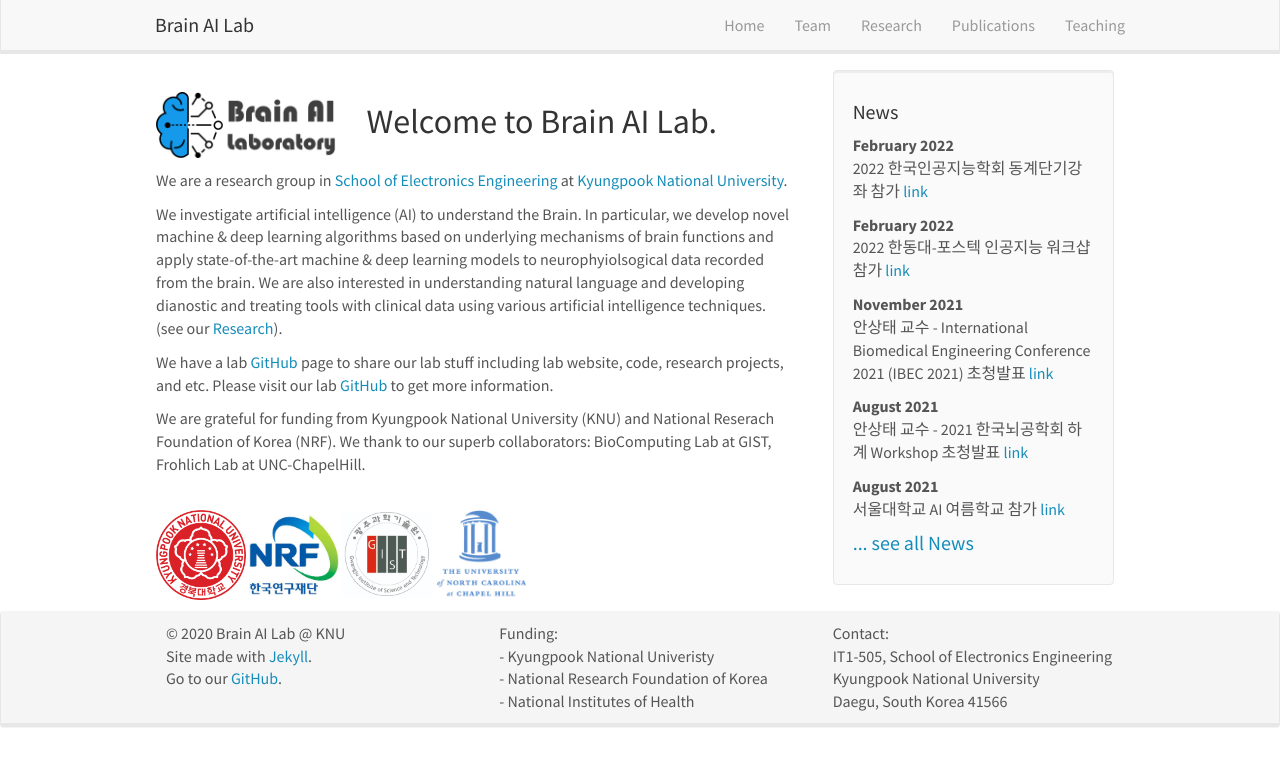
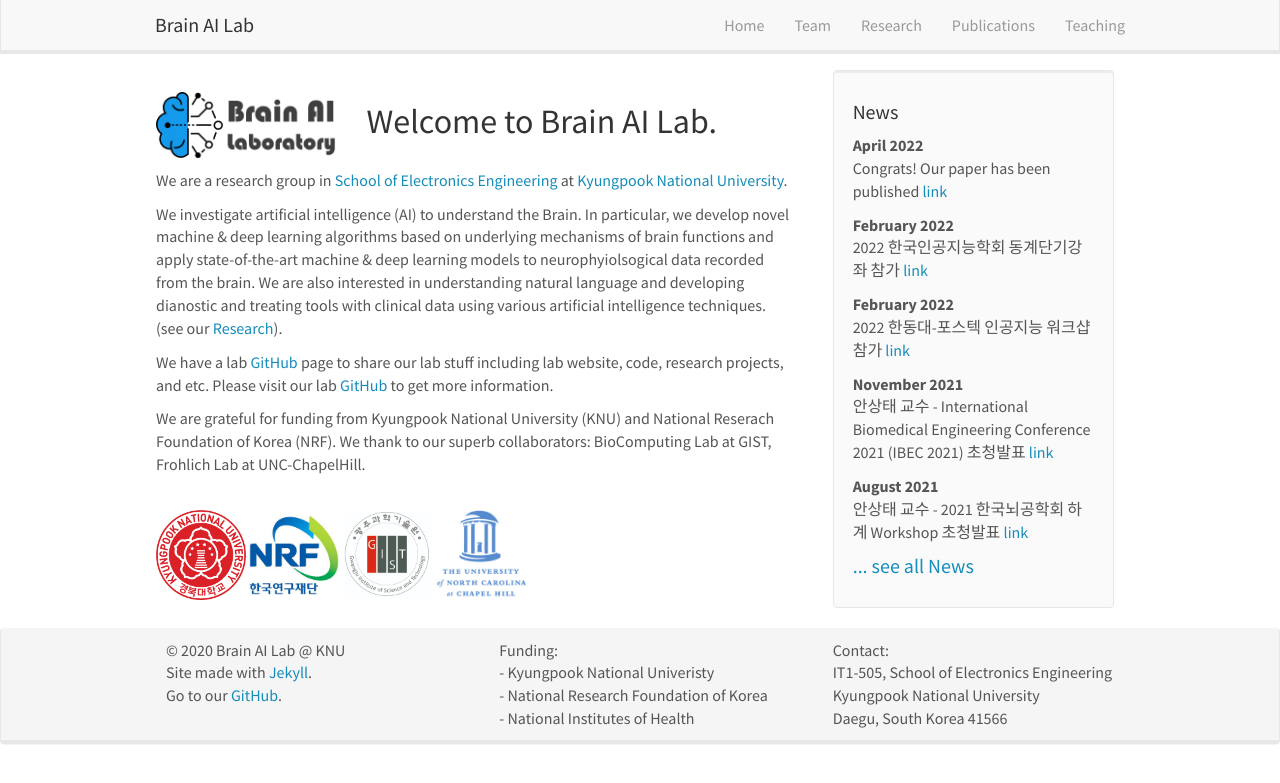
Before and after one commit to KNU-BrainAI/knu-brainai.github.io, a Jekyll site: the page built from _pages/home.md, in a window 1280 px wide. Shown: the top 783 px of the page. Built offline with Jekyll 4.4.1, drawn with Linux system fonts in a browser that asks for light colours; nearby versions of some CDN libraries.

Commit message:
Update news.yml

```diff
--- a/_data/news.yml
+++ b/_data/news.yml
@@ -1,3 +1,7 @@
+- date: April 2022
+  headline: "Congrats! Our paper has been published <a href='https://www.mdpi.com/2076-3417/12/9/4522'>link</a>"
+  details: "Title: Comparative Study of Multiclass Text Classification in Research Proposals Using Pretrained Language Models"
+
 - date: February 2022
   headline: "2022 한국인공지능학회 동계단기강좌 참가 <a href='http://aiassociation.kr/Conference/ConferenceView.asp?AC=0&CODE=CC20220101&CpPage=140#CONF'>link</a>"
   details: ""
```
